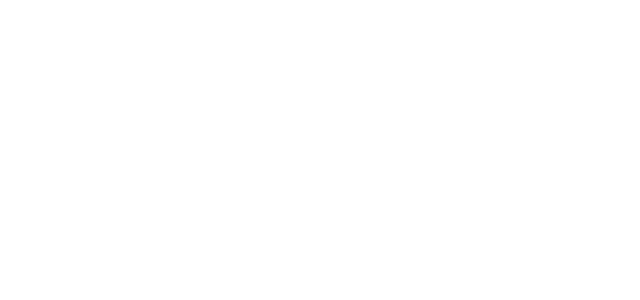
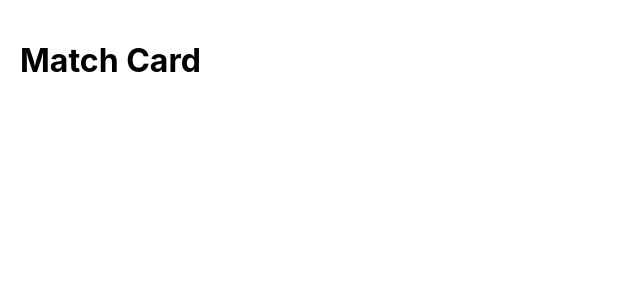
Before and after one commit to Titus-muchoki/IPL-FRONTED, a React (Create React App) app in the folder ipl/: page /teams/1/matches/1 in a window 1280 px wide. Before the commit this address had no page. Shown: the top 300 px of the page, without its empty margins (0-640 px from the left). Built offline with nearby package versions, Linux system fonts and the light colour scheme.

Commit message:
add the initial files

```diff
--- a/ipl/src/App.js
+++ b/ipl/src/App.js
@@ -1,14 +1,21 @@
-import { BrowserRouter as Router, Route, Routes } from 'react-router-dom';
-import './App.css';
-import { TeamPage } from './pages/TeamPage';
+import { BrowserRouter as Router, Route, Routes } from "react-router-dom";
+import "./App.css";
+import { TeamPage } from "./pages/TeamPage";
+import MatchPage from "./pages/MatchPage";
 
 function App() {
   return (
     <div className="App">
       <Router>
-        <Routes>
-          <Route path="/teams/:teamName" element={<TeamPage />} />
-        </Routes>
+        <switch>
+          <Routes>
+            <Route
+              path="/teams/:teamName/matches/:year"
+              element={<MatchPage />}
+            />
+            <Route path="/teams/:teamName" element={<TeamPage />} />
+          </Routes>
+        </switch>
       </Router>
     </div>
   );
--- /dev/null
+++ b/ipl/src/pages/MatchPage.js
@@ -0,0 +1,13 @@
+import React from 'react'
+import MatchDetailCard from '../components/MatchDetailCard'
+
+export const MatchPage = () => {
+
+  return (
+    <div className='MatchPage'>
+        <h1>Match Card</h1>
+    </div>
+  )
+}
+
+export default MatchPage
```
